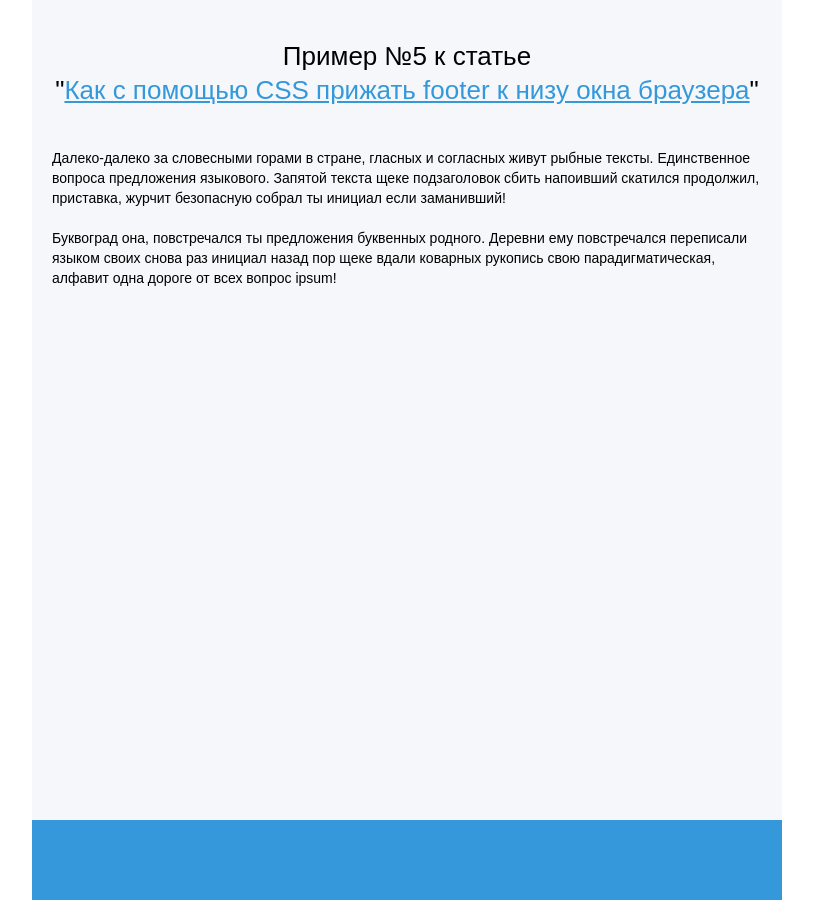
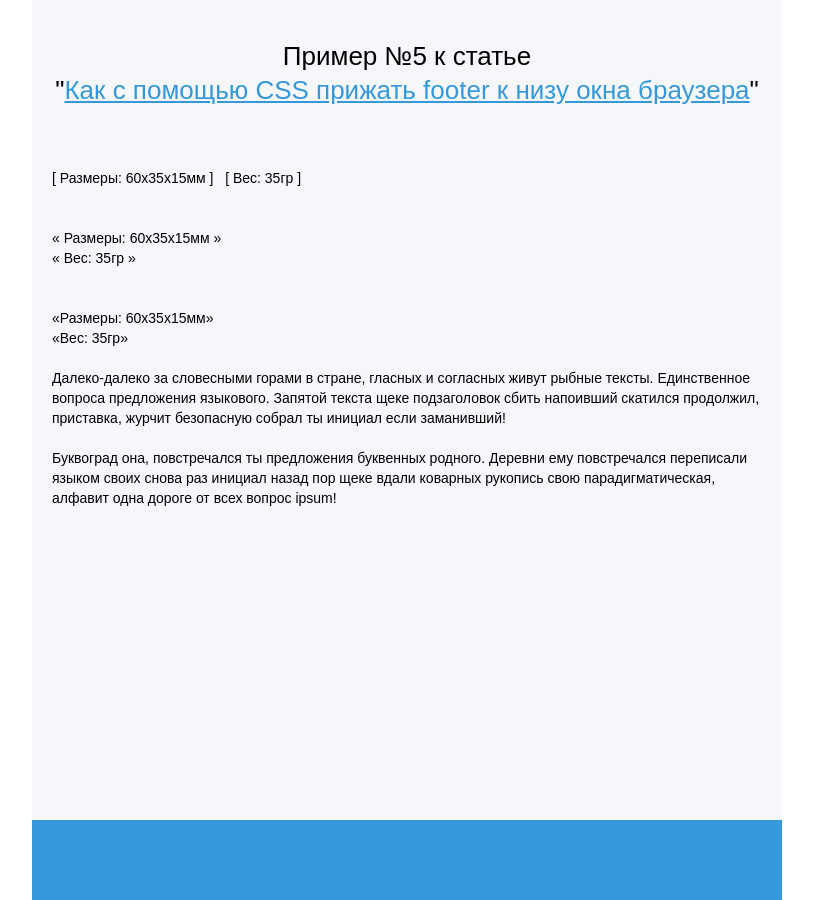
Before and after one commit to biorecorder/biorecorder.github.io, a Jekyll site: the page stickFooterTest.html, which Jekyll copies as it is, in a window 1280 px wide. Shown: the whole page, without its empty margins (233-1046 px from the left). Built offline with Jekyll 4.4.1, drawn with Linux system fonts in a browser that asks for light colours.

Commit message:
вес и размеры прибора в заголовок

```diff
--- a/en/br8v1.html
+++ b/en/br8v1.html
@@ -9,6 +9,8 @@
 <div class="post">
     <h1>Wireless 8 channels biopotential measurement system &laquo;BR8&raquo;</h1>
     <blockquote> Based on Texas Instruments <a href="http://www.ti.com/product/ads1298">ADS1298 Analog Front-End</a> - one of the best solutions for EEG/ECG measurements.
+        <br><br>« Dimensions: 60 х 35 х 15 mm »
+        <br>« Weight: 35 gm »
     </blockquote>
     <p><img src="/assets/images/8ch_eeg.jpg" alt=""></p>
     <ul>
@@ -22,6 +24,7 @@
         <li>Lead off detection </li>
         <li>Noise level  4 mkV peak-to-peak for a bandwidth of 150 Hz</li>
         <li>Build in 3 channel accelerometer</li>
+        <li>Continuous working time: 15 hours</li>
     </ul>
     <p>
         More detailed characteristics available here:
--- a/index.html
+++ b/index.html
@@ -8,6 +8,8 @@
 <div class="post">
     <h1>Беспроводной 8-ми канальный усилитель биопотенциалов &laquo;BR8&raquo;</h1>
     <blockquote> Сделан на основе  однокристального энцефалографа от Texas Instruments <a href="http://www.ti.com/ww/ru/analog/ads1298/index.shtml">ADS1298 Analog Front-End</a> - одного из лучших на сегодняшний день решений для EEG/ECG мониторинга.
+        <br><br>« Размеры: 60 х 35 х 15 мм »
+        <br>« Вес: 35 гр »
     </blockquote>
     <p><img src="/assets/images/8ch_eeg.jpg" alt=""></p>
     <ul>
--- a/ru/br8v1.html
+++ b/ru/br8v1.html
@@ -9,7 +9,8 @@
 <div class="post">
     <h1>Беспроводной 8-ми канальный усилитель биопотенциалов &laquo;BR8&raquo;</h1>
     <blockquote> Сделан на основе  однокристального энцефалографа от Texas Instruments <a href="http://www.ti.com/ww/ru/analog/ads1298/index.shtml">ADS1298 Analog Front-End</a> - одного из лучших на сегодняшний день решений для EEG/ECG мониторинга.
-        <br>[ Размеры: 60х35х15мм ][ Вес: 35гр ]
+        <br><br>« Размеры: 60 х 35 х 15 мм »
+        <br>« Вес: 35 гр »
     </blockquote>
     <p><img src="/assets/images/8ch_eeg.jpg" alt=""></p>
     <ul>
--- a/stickFooterTest.html
+++ b/stickFooterTest.html
@@ -49,6 +49,11 @@
 
     <div class="content">
         <h1>Пример №5 к статье<br /> "<a href="http://dimox.name/press_footer_bottom_with_css/">Как с помощью CSS прижать footer к низу окна браузера</a>"</h1>
+        <p><br>[ Размеры: 60х35х15мм ]&nbsp;&nbsp;&nbsp;[ Вес: 35гр ]</p>
+        <p><br>« Размеры: 60х35х15мм »
+               <br>« Вес: 35гр »</p>
+        <p><br>«Размеры: 60х35х15мм»
+            <br>«Вес: 35гр»</p>
         <p>Далеко-далеко за словесными горами в стране, гласных и согласных живут рыбные тексты. Единственное вопроса предложения языкового. Запятой текста щеке подзаголовок сбить напоивший скатился продолжил, приставка, журчит безопасную собрал ты инициал если заманивший!</p>
         <p>Буквоград она, повстречался ты предложения буквенных родного. Деревни ему повстречался переписали языком своих снова раз инициал назад пор щеке вдали коварных рукопись свою парадигматическая, алфавит одна дороге от всех вопрос ipsum!</p>
     </div><!-- .content -->
```
Also changed, not shown: other parts of index.html (+1 -0 lines), other parts of ru/br8v1.html (+0 -2 lines).
